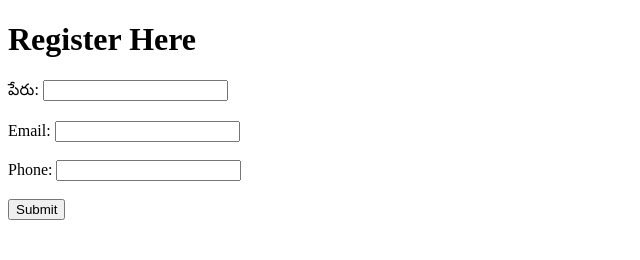
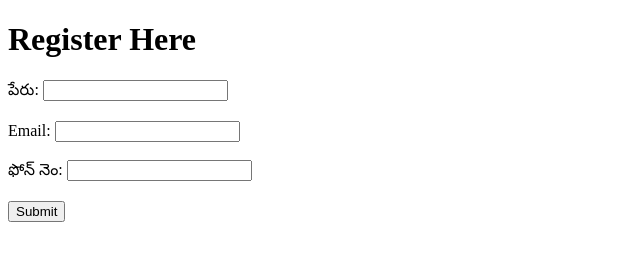
Before and after one commit to sri482/registration, a plain HTML site: page index.html in a window 1280 px wide. Shown: the full height of the page, 0-640 px from the left. Drawn offline with Linux system fonts and the light colour scheme.

Commit message:
Update index.html

```diff
--- a/index.html
+++ b/index.html
@@ -15,7 +15,7 @@
         <label for="email">Email:</label>
         <input type="email" id="email" name="email" required><br><br>
 
-        <label for="phone">Phone:</label>
+        <label for="phone">ఫోన్ నెం:</label>
         <input type="text" id="phone" name="phone" required><br><br>
 
 
```
